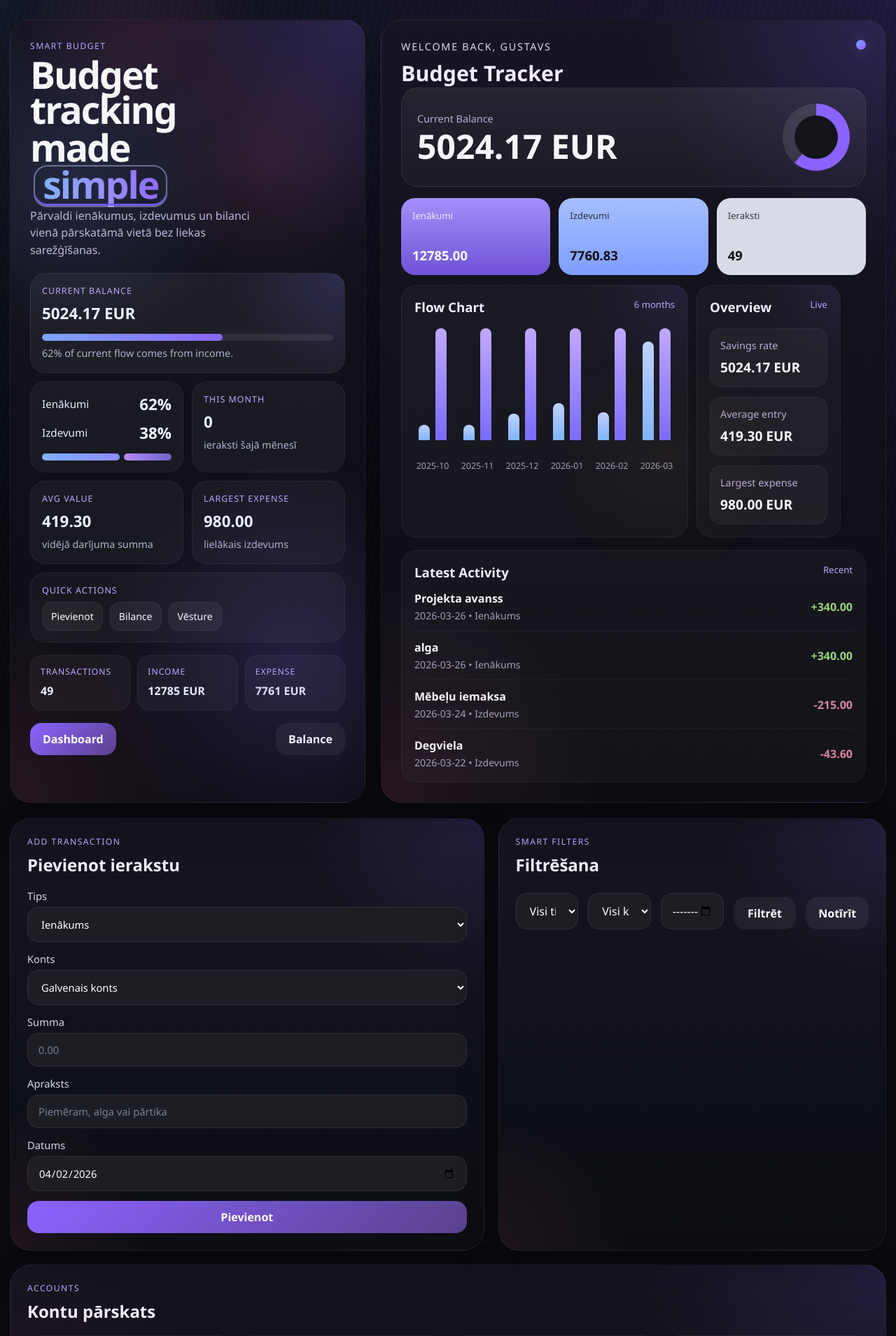
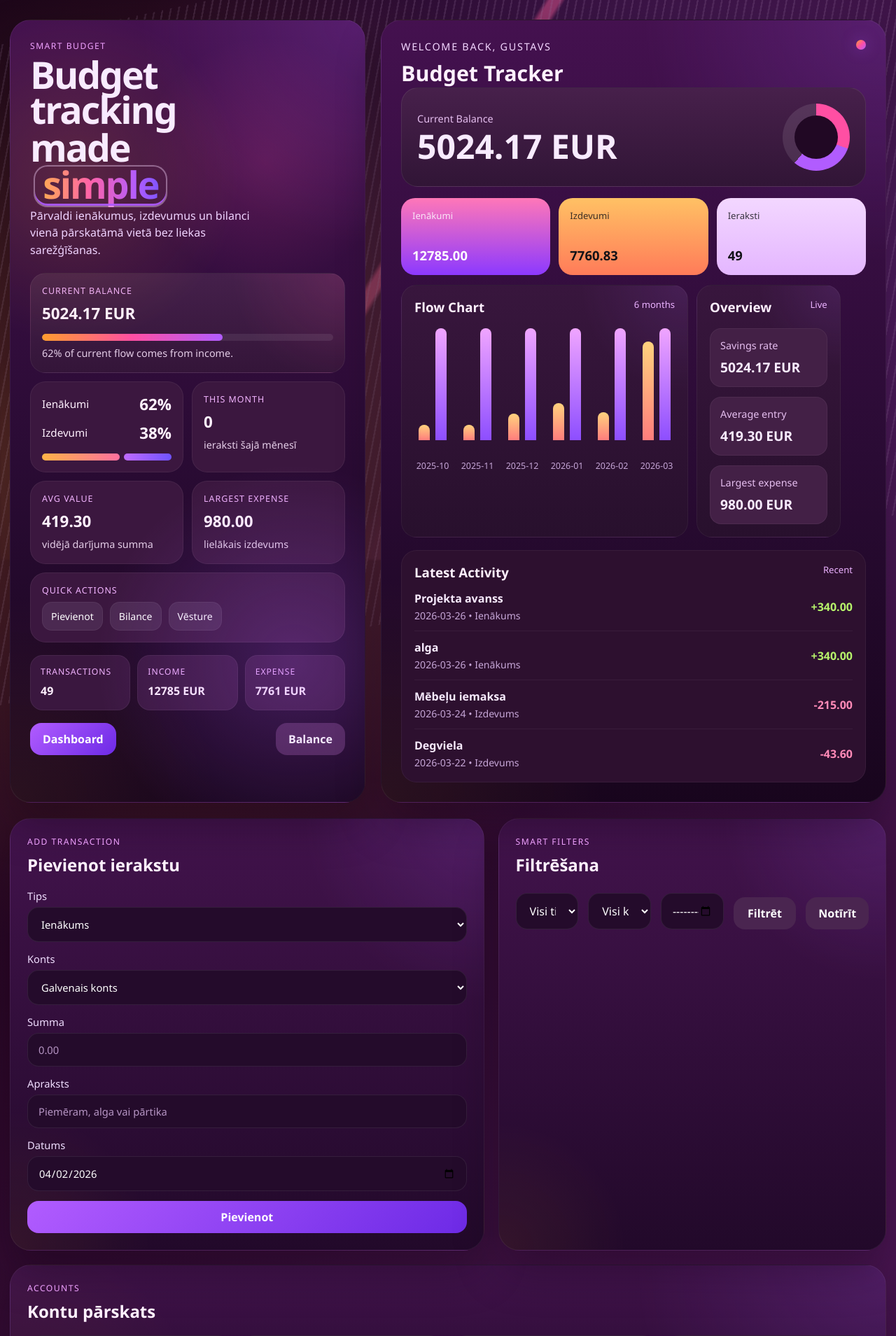
Before and after one commit to NotGraced/Budzets, a Flask app: page / in a window 1280 px wide. Shown: the top 1909 px of the page at 70% size. Run offline with Flask 3, Linux system fonts and the light colour scheme.

Commit message:
tyt
jhgjh

```diff
--- a/static/style.css
+++ b/static/style.css
@@ -1,21 +1,21 @@
 :root {
-    --bg: #090a0d;
-    --ink: #f7f7fb;
-    --muted: #a1a0b8;
-    --panel: #111218;
-    --panel-2: #171823;
-    --panel-3: #222338;
+    --bg: #16051f;
+    --ink: #f8ebff;
+    --muted: #c6a6d7;
+    --panel: #2a0d33;
+    --panel-2: #341042;
+    --panel-3: #4f1d61;
     --line: rgba(255, 255, 255, 0.08);
     --soft-line: rgba(255, 255, 255, 0.05);
-    --purple: #8a63ff;
-    --purple-2: #5a428d;
-    --cyan: #7fa5ff;
-    --magenta: #ff5f9c;
-    --amber: #f6a12d;
-    --green: #98d37c;
-    --red: #d983a7;
-    --white-card: #d8dbe6;
-    --shadow: 0 30px 60px rgba(0, 0, 0, 0.22);
+    --purple: #b15cff;
+    --purple-2: #6d2ae6;
+    --cyan: #59d0ff;
+    --magenta: #ff4fa3;
+    --amber: #ff9d2e;
+    --green: #b7f36b;
+    --red: #ff8ab7;
+    --white-card: #f0dff8;
+    --shadow: 0 30px 60px rgba(14, 0, 18, 0.35);
 }
 
 * {
@@ -30,10 +30,10 @@ body {
     margin: 0;
     font-family: "Segoe UI", Tahoma, Geneva, Verdana, sans-serif;
     background:
-        radial-gradient(circle at top left, rgba(127, 165, 255, 0.10), transparent 22%),
-        radial-gradient(circle at top right, rgba(138, 99, 255, 0.18), transparent 28%),
-        radial-gradient(circle at bottom left, rgba(255, 95, 156, 0.12), transparent 24%),
-        linear-gradient(180deg, #08090f 0%, #0b0b11 42%, var(--bg) 100%);
+        radial-gradient(circle at 18% 18%, rgba(255, 157, 46, 0.26), transparent 24%),
+        radial-gradient(circle at 84% 10%, rgba(177, 92, 255, 0.28), transparent 28%),
+        radial-gradient(circle at 52% 72%, rgba(246, 177, 255, 0.12), transparent 30%),
+        linear-gradient(135deg, #180319 0%, #2a0726 30%, #4a1552 63%, #09010d 100%);
     color: var(--ink);
     min-height: 100vh;
     position: relative;
@@ -49,39 +49,55 @@ body::after {
 }
 
 body::before {
-    opacity: 0.13;
+    opacity: 0.5;
     background:
-        repeating-linear-gradient(102deg, transparent 0 6px, rgba(170, 140, 255, 0.18) 6px 8px),
-        radial-gradient(circle at 60% 14%, rgba(255, 95, 156, 0.16), transparent 18%);
+        repeating-linear-gradient(
+            101deg,
+            rgba(255, 225, 255, 0) 0 8px,
+            rgba(244, 207, 255, 0.22) 8px 10px
+        ),
+        linear-gradient(126deg, transparent 0 44%, rgba(255, 83, 123, 0.88) 44.4% 45.2%, transparent 45.6% 100%);
+    background-size: 100% 100%, 100% 100%;
+    background-position: center;
     mix-blend-mode: screen;
-    transform: skewY(-8deg) scale(1.2);
+    transform: skewY(-12deg) scale(1.18);
+    transform-origin: center;
 }
 
 body::after {
     background:
-        radial-gradient(circle at 16% 6%, rgba(255, 95, 156, 0.24), transparent 14%),
-        radial-gradient(circle at 74% 82%, rgba(246, 161, 45, 0.10), transparent 16%);
-    opacity: 0.4;
+        radial-gradient(circle at 12% 86%, rgba(255, 178, 76, 0.16), transparent 18%),
+        radial-gradient(circle at 48% 102%, rgba(255, 130, 196, 0.22), transparent 12%),
+        radial-gradient(circle at 56% 98%, rgba(0, 0, 0, 0.85), transparent 9%),
+        radial-gradient(circle at 60% 102%, rgba(255, 116, 176, 0.3), transparent 8%),
+        radial-gradient(circle at 66% 100%, rgba(0, 0, 0, 0.8), transparent 7%),
+        radial-gradient(circle at 72% 102%, rgba(255, 172, 58, 0.26), transparent 7%),
+        radial-gradient(circle at 78% 100%, rgba(0, 0, 0, 0.82), transparent 8%),
+        radial-gradient(circle at 84% 103%, rgba(183, 92, 255, 0.24), transparent 8%);
+    opacity: 0.95;
+    filter: blur(1.5px);
 }
 
 .app-shell {
     width: min(1280px, calc(100% - 28px));
     margin: 0 auto;
     padding: 28px 0 36px;
+    position: relative;
+    z-index: 1;
 }
 
 .headline-accent {
     display: inline-block;
     padding: 0.02em 0.18em 0.08em;
     margin-left: 0.08em;
-    border: 2px solid rgba(196, 203, 255, 0.45);
+    border: 2px solid rgba(251, 218, 255, 0.4);
     border-radius: 18px;
-    background: linear-gradient(90deg, #7fb4ff, #9a8df7 58%, var(--purple));
+    background: linear-gradient(90deg, #ffb347, #ff63a9 42%, #b15cff 78%, #6f53ff);
     -webkit-background-clip: text;
     background-clip: text;
     color: transparent;
     box-shadow:
-        inset 0 -3px 0 rgba(123, 92, 255, 0.9),
+        inset 0 -3px 0 rgba(177, 92, 255, 0.9),
         0 0 0 1px rgba(255, 255, 255, 0.03);
 }
 
@@ -95,9 +111,9 @@ body::after {
 .hero-card,
 .surface {
     background:
-        radial-gradient(circle at top right, rgba(138, 99, 255, 0.20), transparent 26%),
-        radial-gradient(circle at bottom left, rgba(255, 95, 156, 0.10), transparent 24%),
-        linear-gradient(180deg, #161522 0%, #0c0d12 100%);
+        radial-gradient(circle at top right, rgba(177, 92, 255, 0.18), transparent 26%),
+        radial-gradient(circle at bottom left, rgba(255, 157, 46, 0.08), transparent 24%),
+        linear-gradient(180deg, #44114f 0%, #2a0b34 56%, #18051d 100%);
     border: 1px solid rgba(255, 255, 255, 0.06);
     border-radius: 30px;
     box-shadow: var(--shadow);
@@ -120,15 +136,15 @@ body::after {
     position: absolute;
     inset: 0;
     background:
-        radial-gradient(circle at 18% 20%, rgba(127, 165, 255, 0.14), transparent 24%),
-        radial-gradient(circle at 80% 82%, rgba(138, 99, 255, 0.18), transparent 28%),
-        radial-gradient(circle at 72% 18%, rgba(255, 95, 156, 0.10), transparent 18%);
+        radial-gradient(circle at 18% 20%, rgba(255, 157, 46, 0.16), transparent 24%),
+        radial-gradient(circle at 80% 82%, rgba(177, 92, 255, 0.24), transparent 28%),
+        radial-gradient(circle at 72% 18%, rgba(255, 79, 163, 0.16), transparent 18%);
     pointer-events: none;
 }
 
 .mini-label {
     margin: 0 0 8px;
-    color: #b7a8ff;
+    color: #f0a2ff;
     font-size: 0.76rem;
     letter-spacing: 0.12em;
     text-transform: uppercase;
@@ -171,7 +187,7 @@ body::after {
 
 .cover-copy p:last-child {
     margin: 0;
-    color: #c0b7d8;
+    color: #f0d3ff;
     max-width: 38ch;
     line-height: 1.55;
 }
@@ -186,20 +202,20 @@ body::after {
 .insight-panel {
     border-radius: 22px;
     padding: 16px;
-    background: rgba(255, 255, 255, 0.04);
+    background: #3b173f;
     border: 1px solid rgba(255, 255, 255, 0.06);
 }
 
 .insight-balance {
     grid-column: 1 / -1;
     background:
-        radial-gradient(circle at top right, rgba(122, 107, 255, 0.18), transparent 34%),
-        rgba(255, 255, 255, 0.05);
+        radial-gradient(circle at top right, rgba(255, 79, 163, 0.14), transparent 34%),
+        linear-gradient(180deg, #45204b 0%, #341539 100%);
 }
 
 .insight-label {
     display: block;
-    color: #bda9ff;
+    color: #f2b4ff;
     font-size: 0.78rem;
     letter-spacing: 0.08em;
     text-transform: uppercase;
@@ -209,12 +225,12 @@ body::after {
 .insight-panel strong {
     display: block;
     font-size: 1.4rem;
-    color: #eef2ff;
+    color: #fff2ff;
 }
 
 .insight-panel p {
     margin: 8px 0 0;
-    color: #aeb4ca;
+    color: #e4cde7;
     font-size: 0.9rem;
     line-height: 1.45;
 }
@@ -231,14 +247,14 @@ body::after {
     display: block;
     height: 100%;
     border-radius: inherit;
-    background: linear-gradient(90deg, var(--cyan), var(--purple));
+    background: linear-gradient(90deg, var(--amber), var(--magenta), var(--purple));
 }
 
 .split-row {
     display: flex;
     justify-content: space-between;
     align-items: center;
-    color: #e8ecff;
+    color: #fff1fe;
     font-size: 0.95rem;
 }
 
@@ -259,11 +275,11 @@ body::after {
 }
 
 .stack-income {
-    background: linear-gradient(90deg, #7fb4ff, #8c8aff);
+    background: linear-gradient(90deg, #ffb347, #ff6f9f);
 }
 
 .stack-expense {
-    background: linear-gradient(90deg, #b28bf5, #6f63c8);
+    background: linear-gradient(90deg, #c06bff, #6f53ff);
 }
 
 .insight-actions {
@@ -282,7 +298,7 @@ body::after {
     text-decoration: none;
     padding: 10px 12px;
     border-radius: 14px;
-    background: rgba(255, 255, 255, 0.06);
+    background: #4b2951;
     border: 1px solid rgba(255, 255, 255, 0.06);
     font-size: 0.88rem;
 }
@@ -297,13 +313,13 @@ body::after {
 .mini-stat {
     padding: 14px 14px 16px;
     border-radius: 18px;
-    background: rgba(255, 255, 255, 0.04);
+    background: #3a173f;
     border: 1px solid rgba(255, 255, 255, 0.06);
 }
 
 .mini-stat span {
     display: block;
-    color: #bfaeff;
+    color: #f2b4ff;
     font-size: 0.76rem;
     margin-bottom: 8px;
     text-transform: uppercase;
@@ -312,7 +328,7 @@ body::after {
 
 .mini-stat strong {
     font-size: 1rem;
-    color: #eef2ff;
+    color: #fff0ff;
 }
 
 .cover-bottom,
@@ -361,7 +377,7 @@ body::after {
 .ghost-button,
 .text-link {
     color: white;
-    background: rgba(255, 255, 255, 0.06);
+    background: #4a2550;
 }
 
 .danger-button {
@@ -390,15 +406,15 @@ body::after {
 
 .dashboard-topbar .mini-label {
     font-size: 0.9rem;
-    color: #d9d9ef;
+    color: #f3d6ff;
 }
 
 .status-dot {
     width: 14px;
     height: 14px;
     border-radius: 50%;
-    background: linear-gradient(135deg, var(--cyan), var(--purple));
-    box-shadow: 0 0 22px rgba(122, 107, 255, 0.45);
+    background: linear-gradient(135deg, var(--amber), var(--magenta), var(--purple));
+    box-shadow: 0 0 22px rgba(177, 92, 255, 0.45);
 }
 
 .balance-card {
@@ -408,7 +424,7 @@ body::after {
     gap: 20px;
     padding: 22px;
     border-radius: 24px;
-    background: linear-gradient(180deg, rgba(255, 255, 255, 0.07), rgba(255, 255, 255, 0.03));
+    background: linear-gradient(180deg, #47204b, #311536);
     border: 1px solid var(--line);
 }
 
@@ -433,7 +449,7 @@ body::after {
     height: 96px;
     border-radius: 50%;
     position: relative;
-    background: conic-gradient(var(--purple) 0 220deg, rgba(255, 255, 255, 0.1) 220deg 360deg);
+    background: conic-gradient(var(--magenta) 0 110deg, var(--purple) 110deg 220deg, rgba(255, 255, 255, 0.1) 220deg 360deg);
     display: grid;
     place-items: center;
 }
@@ -446,7 +462,7 @@ body::after {
     width: 62px;
     height: 62px;
     border-radius: 50%;
-    background: #14151a;
+    background: #210824;
 }
 
 .quick-grid {
@@ -476,23 +492,23 @@ body::after {
 }
 
 .quick-purple {
-    background: linear-gradient(180deg, #a58ffb, #6f52d5);
+    background: linear-gradient(180deg, #ff77b8, #8c39ff);
     color: white;
 }
 
 .quick-cyan {
-    background: linear-gradient(180deg, #a7bfff, #7e9eff);
+    background: linear-gradient(180deg, #ffc164, #ff7b59);
 }
 
 .quick-light {
-    background: var(--white-card);
+    background: linear-gradient(180deg, #f3d7ff, #e4b6ff);
 }
 
 .entry-list-panel {
     margin-top: 18px;
     padding: 18px;
     border-radius: 22px;
-    background: rgba(255, 255, 255, 0.03);
+    background: #2d102f;
     border: 1px solid var(--soft-line);
 }
 
@@ -507,8 +523,8 @@ body::after {
     padding: 18px;
     border-radius: 22px;
     background:
-        radial-gradient(circle at top right, rgba(138, 99, 255, 0.10), transparent 28%),
-        rgba(255, 255, 255, 0.03);
+        radial-gradient(circle at top right, rgba(177, 92, 255, 0.12), transparent 28%),
+        linear-gradient(180deg, #38163d 0%, #28102d 100%);
     border: 1px solid var(--soft-line);
 }
 
@@ -542,11 +558,11 @@ body::after {
 }
 
 .bar-income {
-    background: linear-gradient(180deg, #bfd1ff, #7fb4ff);
+    background: linear-gradient(180deg, #ffd27d, #ff7d7d);
 }
 
 .bar-expense {
-    background: linear-gradient(180deg, #c0a8ff, #7a6bff);
+    background: linear-gradient(180deg, #f0a5ff, #8d4eff);
 }
 
 .bar-group small {
@@ -566,7 +582,7 @@ body::after {
 .summary-card .summary-metrics div {
     padding: 14px;
     border-radius: 16px;
-    background: rgba(255, 255, 255, 0.04);
+    background: #432046;
     border: 1px solid rgba(255, 255, 255, 0.05);
 }
 
@@ -577,7 +593,7 @@ body::after {
 }
 
 .panel-note {
-    color: #b9a8ff;
+    color: #ebb2ff;
     font-size: 0.82rem;
 }
 
@@ -628,9 +644,9 @@ body::after {
 .surface {
     padding: 24px;
     background:
-        radial-gradient(circle at top right, rgba(138, 99, 255, 0.14), transparent 28%),
-        radial-gradient(circle at bottom left, rgba(255, 95, 156, 0.08), transparent 22%),
-        linear-gradient(180deg, #151520 0%, #0c0e13 100%);
+        radial-gradient(circle at top right, rgba(177, 92, 255, 0.16), transparent 28%),
+        radial-gradient(circle at bottom left, rgba(255, 157, 46, 0.08), transparent 22%),
+        linear-gradient(180deg, #42134c 0%, #22092a 100%);
 }
 
 .form,
@@ -641,7 +657,7 @@ body::after {
 }
 
 label {
-    color: #d8d9e2;
+    color: #f0deff;
     font-size: 0.92rem;
 }
 
@@ -658,12 +674,12 @@ select {
     padding: 13px 15px;
     border-radius: 16px;
     border: 1px solid rgba(255, 255, 255, 0.08);
-    background: #1d1e24;
+    background: #240b2b;
     color: white;
 }
 
 input::placeholder {
-    color: #7c7f90;
+    color: #b695c4;
 }
 
 .filters {
@@ -864,11 +880,11 @@ input::placeholder {
 .dashboard-topbar h2,
 .transaction-main strong,
 .account-top strong {
-    color: #f3ecff;
+    color: #fff1ff;
 }
 
 .label-muted {
-    color: #bcadd6;
+    color: #e5beef;
 }
 
 .line-label strong {
```
Also changed, not shown: other parts of static/style.css (+20 -20 lines), projekta_darbs_budzeta_planotajs.md (added, +185 -0 lines), 2 other files.
